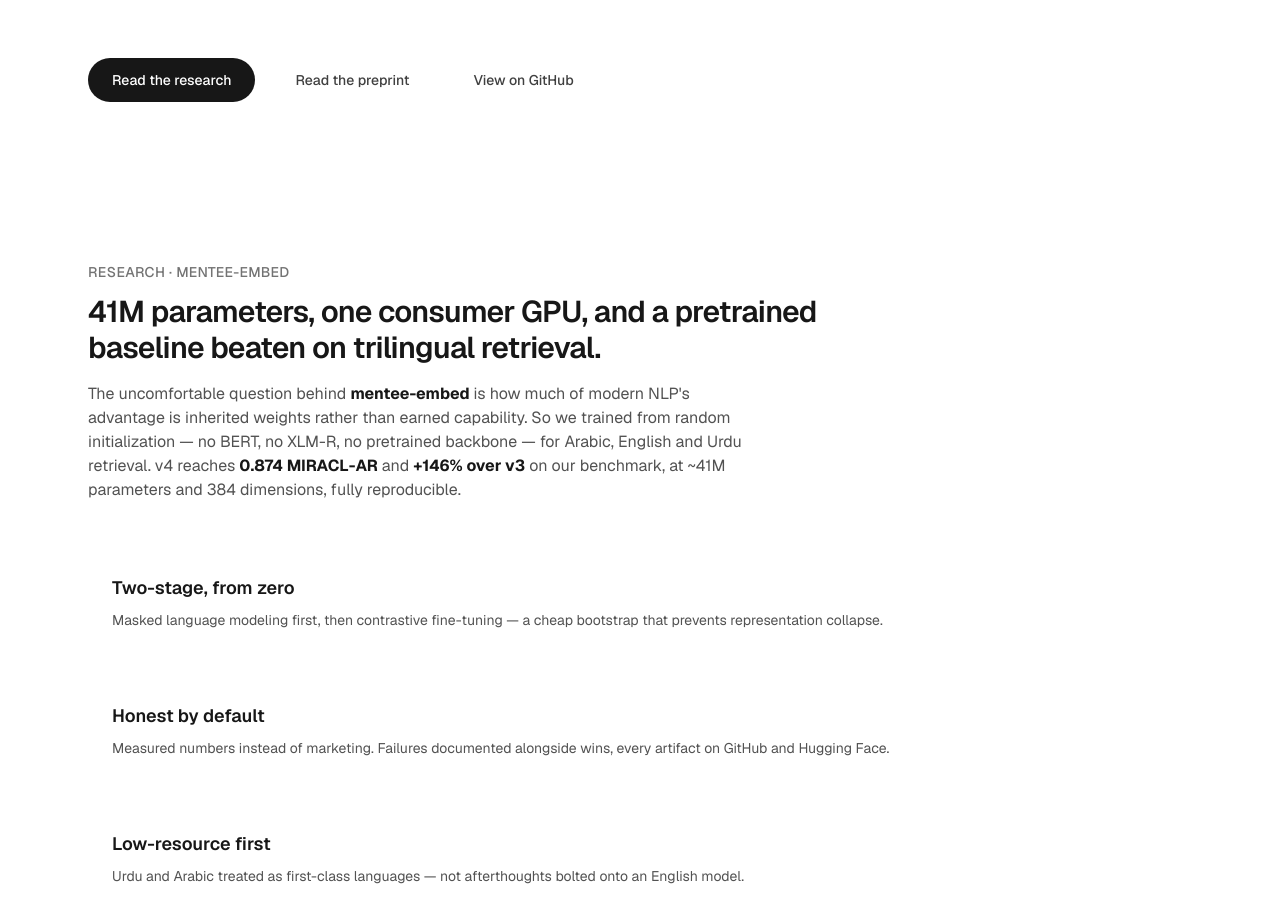
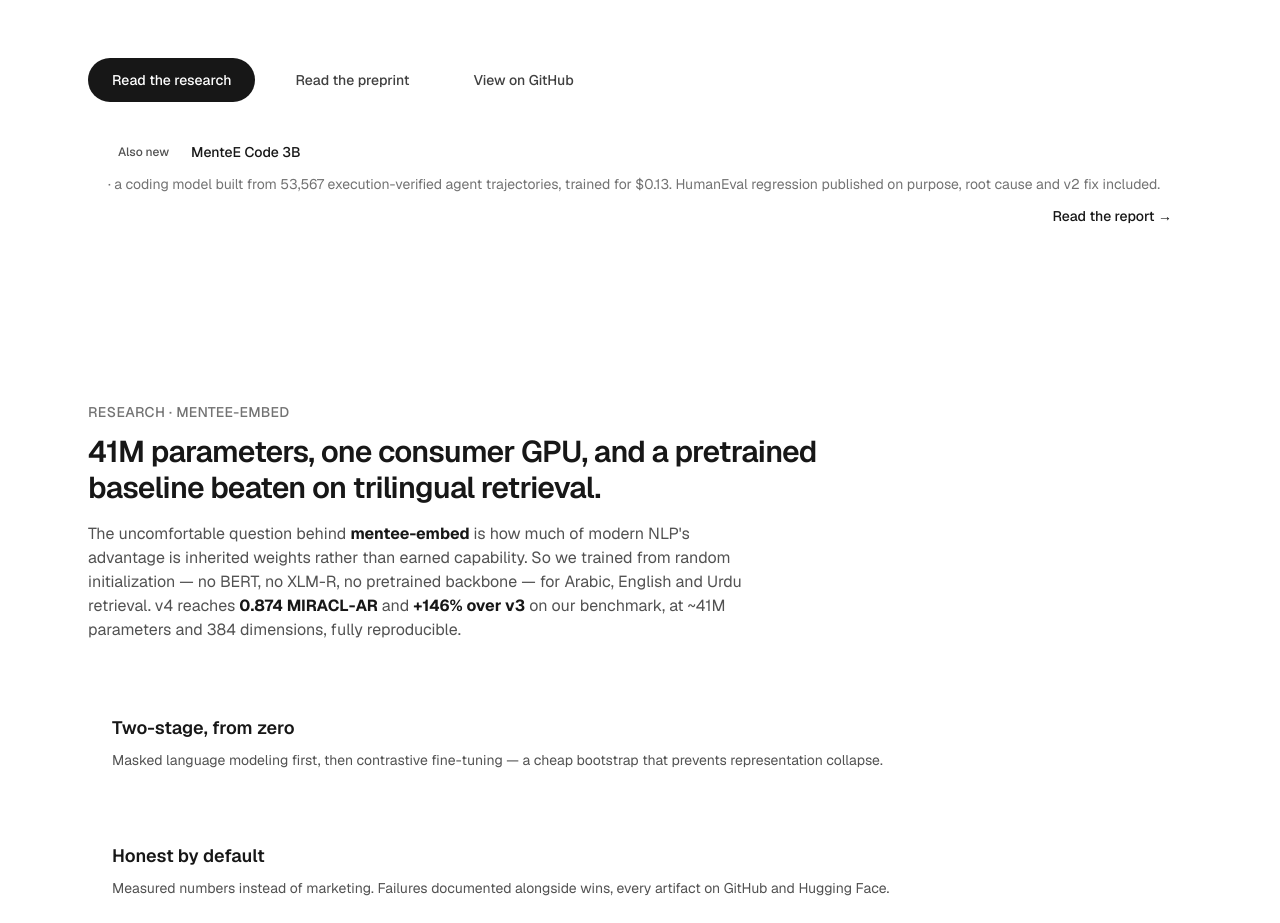
Before and after one commit to MenteE-s/mentee-landing-page, a Next.js app: page / in a window 1280 px wide. Shown: the part 2640-3563 px from the top of the page. Built offline with nearby package versions, Linux system fonts and the light colour scheme.

Commit message:
feat: add MenteE Code 3B compact card to home research section

```diff
--- a/src/components/AcpTeaser.tsx
+++ b/src/components/AcpTeaser.tsx
@@ -86,6 +86,26 @@ export function AcpTeaser() {
           </a>
         </div>
       </Reveal>
+
+      <Reveal delay={0.24}>
+        <Link
+          href="/research?model=code3b"
+          className="group mt-6 flex flex-wrap items-center gap-3 rounded-2xl border border-neutral-200 bg-white px-5 py-4 text-sm transition-colors hover:border-neutral-400"
+        >
+          <span className="rounded-full border border-neutral-300 px-2.5 py-0.5 text-xs font-medium text-neutral-600">
+            Also new
+          </span>
+          <span className="font-medium text-neutral-900">MenteE Code 3B</span>
+          <span className="text-neutral-500">
+            · a coding model built from 53,567 execution-verified agent
+            trajectories, trained for $0.13. HumanEval regression published on
+            purpose, root cause and v2 fix included.
+          </span>
+          <span className="ml-auto font-medium text-neutral-900 underline-offset-4 group-hover:underline">
+            Read the report →
+          </span>
+        </Link>
+      </Reveal>
     </section>
   );
 }
```
